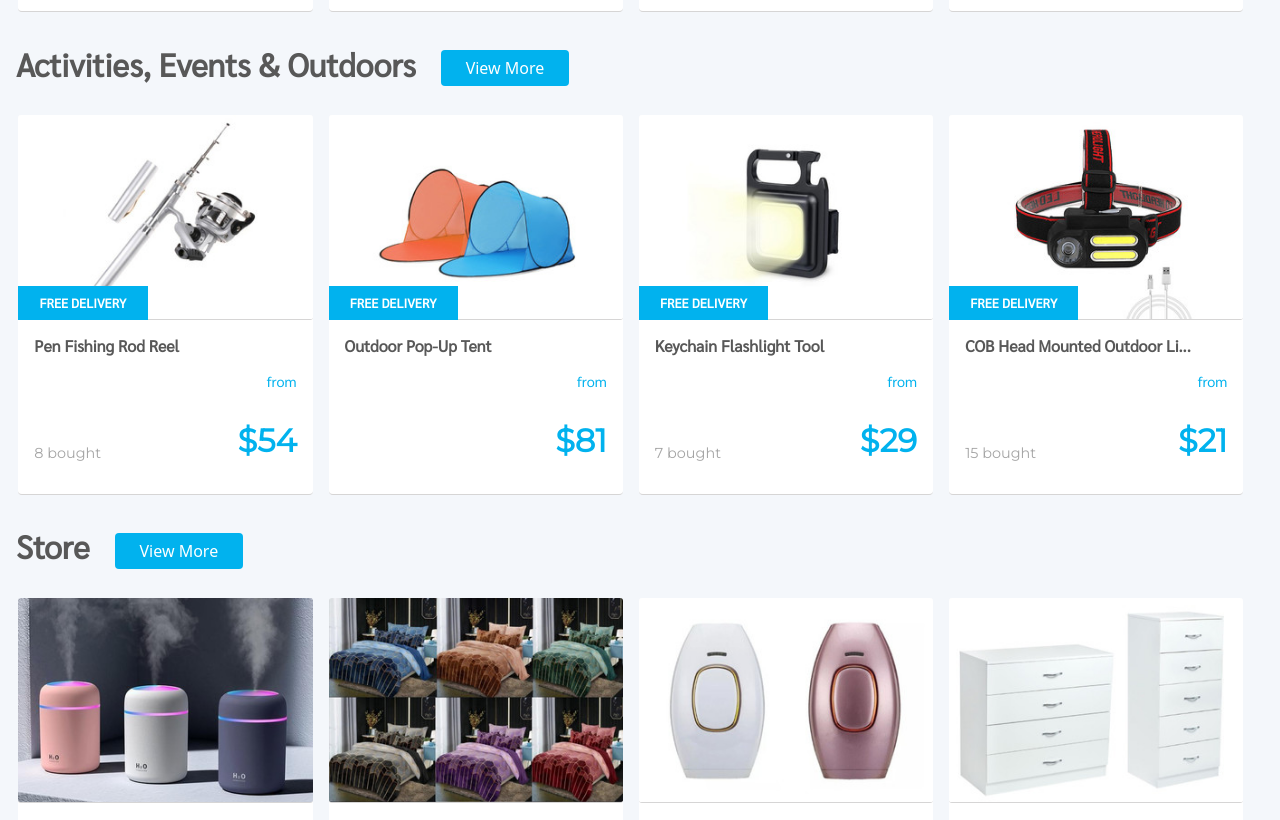
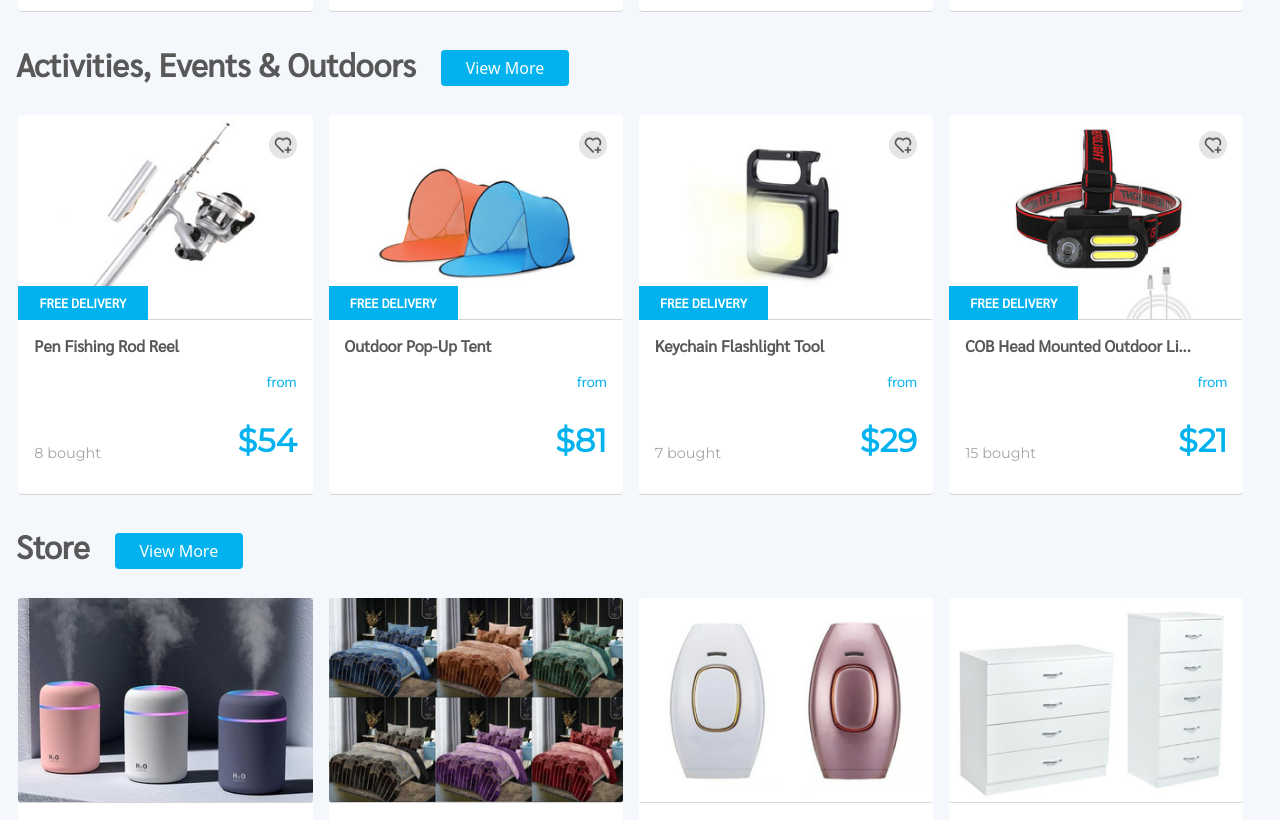
Before and after one commit to BeesanGhaith/Merwas, a React (Create React App) app: page / in a window 1280 px wide. Shown: the part 2960-3780 px from the top of the page. Built offline with nearby package versions, Linux system fonts and the light colour scheme.

Commit message:
update Activities.js

```diff
--- a/src/component/Activities/Activities.js
+++ b/src/component/Activities/Activities.js
@@ -5,6 +5,7 @@ import image18 from "../image/image18.jpg";
 import image19 from "../image/image19.jpg";
 import image20 from "../image/image20.jpg";
 import { Card, Button } from "react-bootstrap";
+import { RiHeartAddLine } from "react-icons/ri";
 
 function Activities() {
   const cardActivitiy = [
@@ -39,12 +40,15 @@ function Activities() {
   ];
   return (
     <>
-      <span className="title-deals m-3">Activities, Events & Outdoors</span>
-      <Button className="btn-view-deals">View More</Button>
+      <div className="div-span-btn">
+        <span className="title-deals m-3">Activities, Events & Outdoors</span>
+        <Button className="btn-view-deals">View More</Button>
+      </div>
       <div className="div-deals gap-3">
         {cardActivitiy.map((element) => (
-          <Card className="card-deals card-act">
+          <Card className="card-deals">
             <div className="div-img-desc">
+              <RiHeartAddLine className="fav-icon fs-3" />
               <Card.Img
                 className="card-img img-act"
                 variant="top"
```
